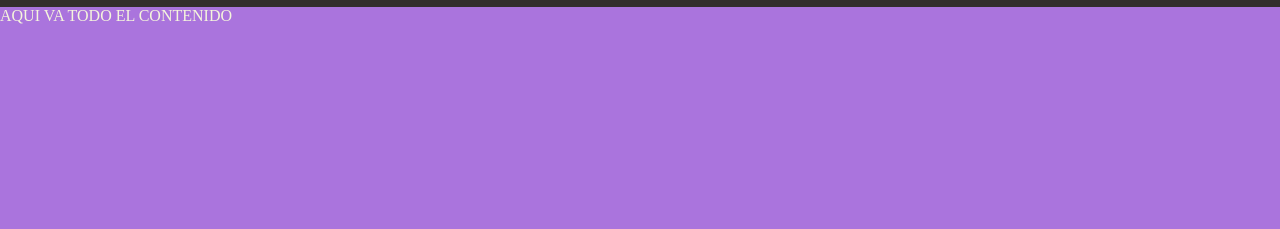
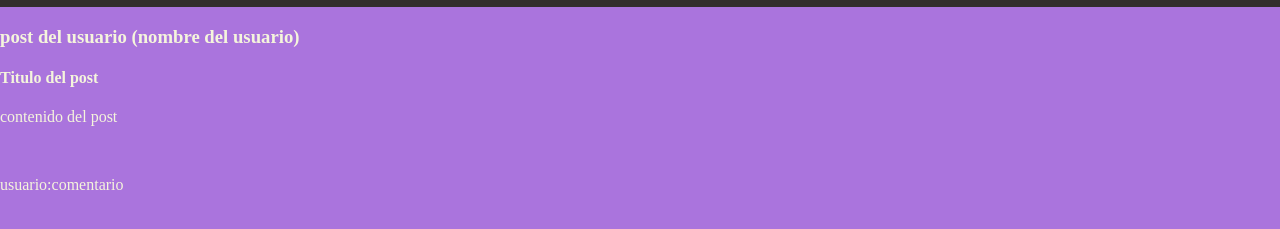
Before and after one commit to Priscila-27/Curso-git, a plain HTML site: page index.html in a window 1280 px wide. Shown: the part 63-292 px from the top of the page. Drawn offline with Linux system fonts and the light colour scheme; a web font is replaced by a local one.

Commit message:
add post html

```diff
--- a/index.html
+++ b/index.html
@@ -19,9 +19,15 @@
         <h1>Blog curso git & GITHUB</h1>
     </div>
 
-    <div>
-        AQUI VA TODO EL CONTENIDO
-    </div>
+    <div class="container" id="content">
+        <h3>post del usuario (nombre del usuario)</h3>
+        <div class="post">
+            <h4>Titulo del post</h4>
+            <p>contenido del post</p>
+            <br>
+            <p><span>usuario:</span>comentario</p>
+        </div>
+    </div >
 
 
 </body>
```
